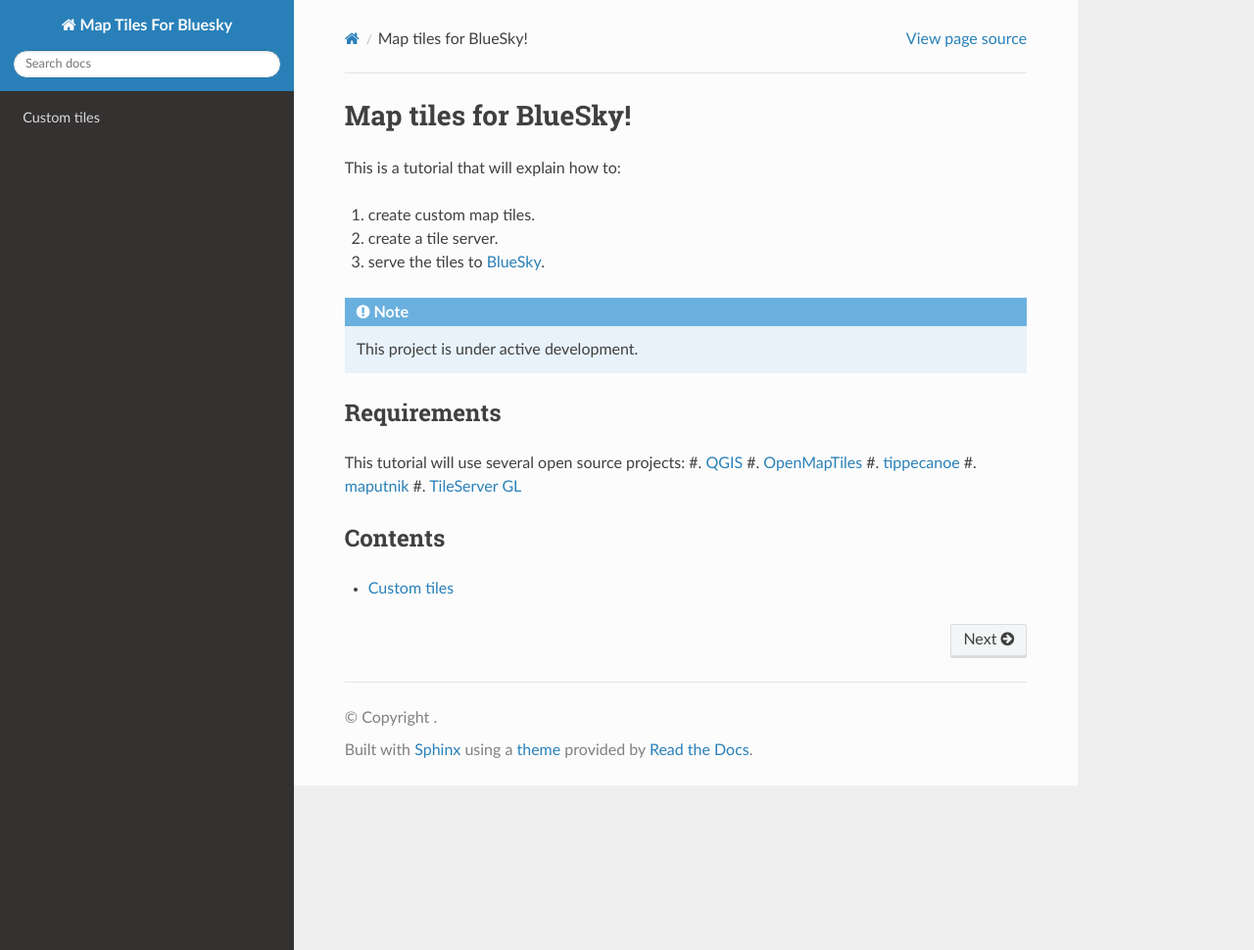
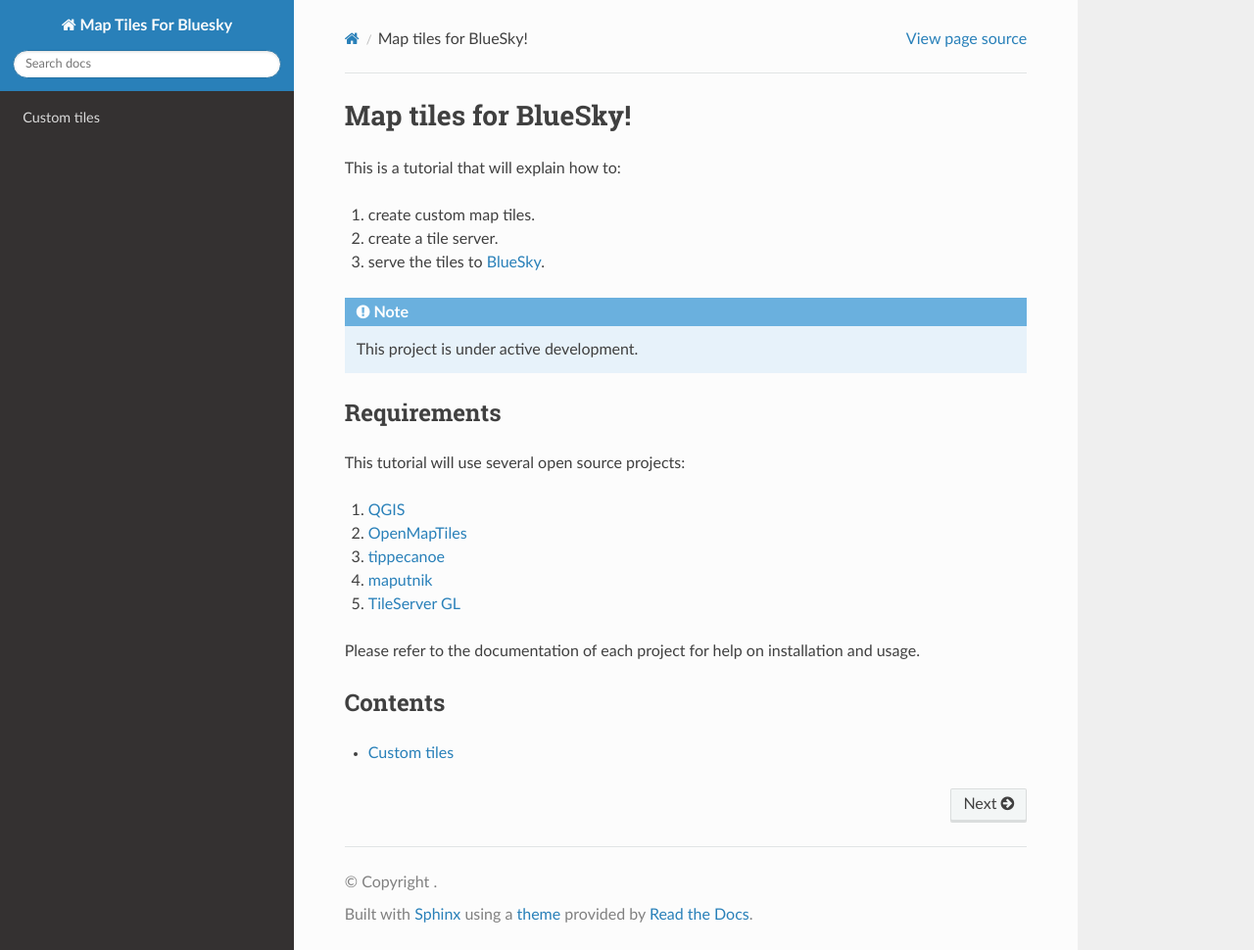
Before and after one commit to Metropolis-2/bluesky-maptiles-docs, a Sphinx documentation site: the page built from docs/source/index.rst, in a window 1280 px wide and 970 px high. Shown: the whole window at 98% size. Built offline with Sphinx 7.4.7 and the Read the Docs theme 2.0.0, drawn with Linux system fonts in a browser that asks for light colours.

Commit message:
update again

```diff
--- a/docs/source/index.rst
+++ b/docs/source/index.rst
@@ -16,11 +16,14 @@
 --------------
 
 This tutorial will use several open source projects:
+
 #. `QGIS <https://github.com/qgis/QGIS>`_
 #. `OpenMapTiles <https://github.com/openmaptiles/openmaptiles>`_
 #. `tippecanoe <https://github.com/mapbox/tippecanoe>`_
 #. `maputnik <https://github.com/maputnik/editor>`_
 #. `TileServer GL <https://github.com/maptiler/tileserver-gl>`_
+
+Please refer to the documentation of each project for help on installation and usage.
 
 Contents
 --------
```
